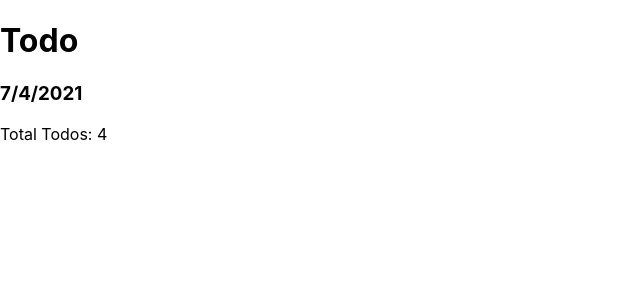
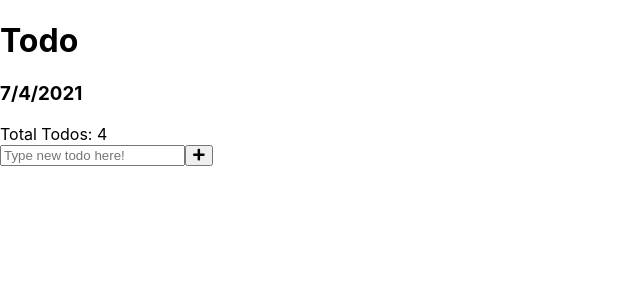
Before and after one commit to parkbx00/todo-app, a React (Create React App) app: page / in a window 1280 px wide. Shown: the top 300 px of the page, without its empty margins (0-640 px from the left). Built offline with nearby package versions, Linux system fonts and the light colour scheme.

Commit message:
TodoAddForm: initial HTML and functionality.

```diff
--- a/src/App.js
+++ b/src/App.js
@@ -1,8 +1,9 @@
 import "./App.module.css";
 import React, { Component } from "react";
 import TodoHeader from "./component/TodoHeader/TodoHeader";
+import TodoAddForm from "./component/TodoAddForm/TodoAddForm";
 
-export default class App extends Component {
+class App extends Component {
   state = {
     todos: [
       { title: "React coding" },
@@ -12,11 +13,19 @@ export default class App extends Component {
     ],
   };
 
+  handleAddTodo = (title) => {
+    const todos = [...this.state.todos, { title }];
+    this.setState({ todos });
+  };
+
   render() {
     return (
       <>
         <TodoHeader todosList={this.state.todos} />
+        <TodoAddForm todosList={this.state.todos} onAdd={this.handleAddTodo} />
       </>
     );
   }
 }
+
+export default App;
--- /dev/null
+++ b/src/component/TodoAddForm/TodoAddForm.jsx
@@ -0,0 +1,32 @@
+import React, { Component } from "react";
+import { FontAwesomeIcon } from "@fortawesome/react-fontawesome";
+import { faPlus } from "@fortawesome/free-solid-svg-icons";
+
+class TodoAddForm extends Component {
+  inputRef = React.createRef();
+
+  onSubmit = (e) => {
+    e.preventDefault();
+    const title = this.inputRef.current.value;
+    title && this.props.onAdd(title);
+    this.inputRef.current.value = "";
+    this.inputRef.current.focus();
+  };
+
+  render() {
+    return (
+      <form onSubmit={this.onSubmit}>
+        <input
+          ref={this.inputRef}
+          type="text"
+          placeholder="Type new todo here!"
+        />
+        <button>
+          <FontAwesomeIcon icon={faPlus} />
+        </button>
+      </form>
+    );
+  }
+}
+
+export default TodoAddForm;
```
Also changed, not shown: src/component/TodoAddForm/TodoAddForm.module.css (added).
